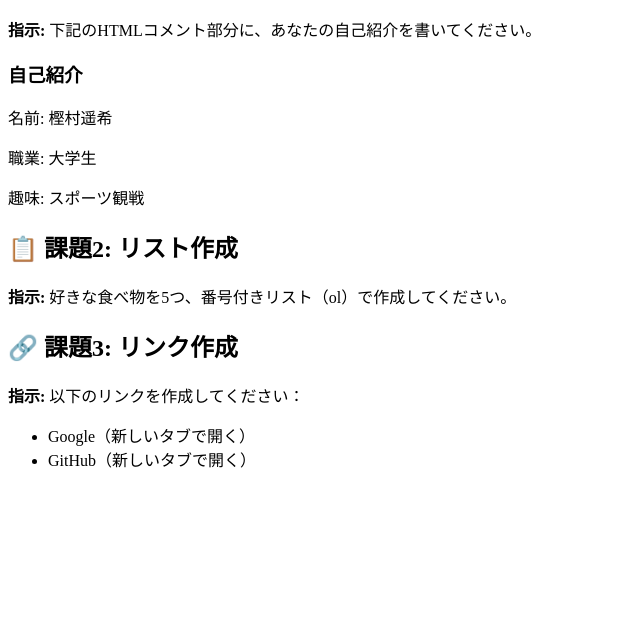
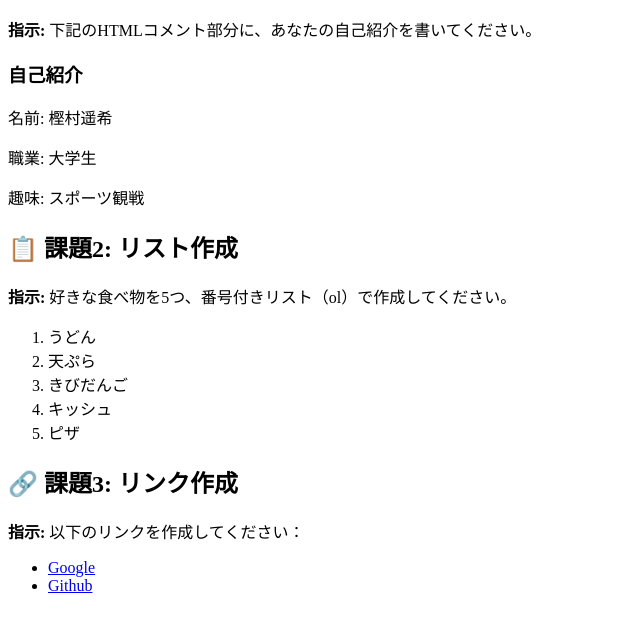
Before and after one commit to omu-aaa24210/omu-aaa24210.github.io, a plain HTML site: page index.html in a window 1280 px wide. Shown: the part 127-756 px from the top of the page, without its empty margins (0-640 px from the left). Drawn offline with Linux system fonts and the light colour scheme.

Commit message:
Update index.html

```diff
--- a/index.html
+++ b/index.html
@@ -20,17 +20,22 @@
     <div>
         <h2>📋 課題2: リスト作成</h2>
         <p><strong>指示:</strong> 好きな食べ物を5つ、番号付きリスト（ol）で作成してください。</p>
-        <!-- ここに好きな食べ物のリストを作成してください -->
+        <ol>
+            <li>うどん</li>
+            <li>天ぷら</li>
+            <li>きびだんご</li>
+            <li>キッシュ</li>
+            <li>ピザ</li>
+        </ol>
     </div>
 
     <div>
         <h2>🔗 課題3: リンク作成</h2>
         <p><strong>指示:</strong> 以下のリンクを作成してください：</p>
         <ul>
-            <li>Google（新しいタブで開く）</li>
-            <li>GitHub（新しいタブで開く）</li>
+            <li><a href="https://www.google.com/?zx=1759976103902&no_sw_cr=1" target="_blank">Google</a></li>
+            <li><a href="https://github.com/" target="_blank">Github</a></li>
         </ul>
-        <!-- ここにリンクを作成してください -->
     </div>
 </body>
 </html>
```
